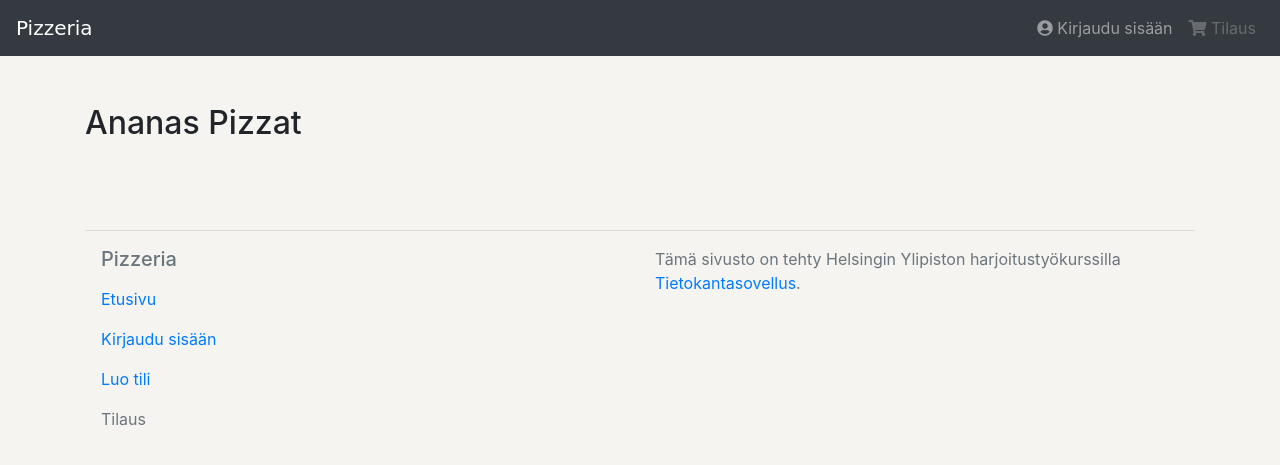
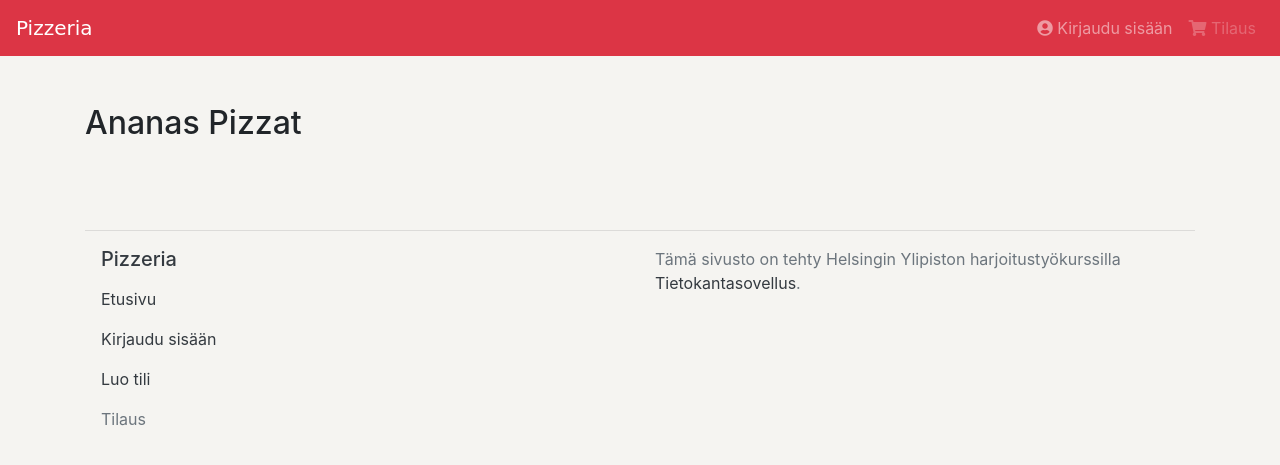
Before and after one commit to juissijohtaja/Pizzapalvelu, a Flask app: page / in a window 1280 px wide. Shown: the top 465 px of the page. Run offline with Flask 2, Linux system fonts and the light colour scheme; data that the repository does not hold is empty; some libraries are stand-ins or nearby versions; some web fonts are replaced.

Commit message:
homepage design

```diff
--- a/application/templates/index.html
+++ b/application/templates/index.html
@@ -6,7 +6,7 @@
     {% for pizza in pizzas %}
     <div class="col mb-4">
       <div class="card h-100">
-        <h5 class="card-header text-white text-capitalize bg-danger">{{ pizza.name }}</h5>
+        <h5 class="card-header text-capitalize bg-transparent">{{ pizza.name }}</h5>
         <div class="card-body">
           <h5 class="card-title">{{ pizza.price }} €</h5>
           <p class="card-text text-capitalize">
@@ -16,7 +16,7 @@
           </p>
         </div>
         <div class="card-footer bg-transparent border-light">
-          <button class="btn btn-outline-info btn-block"><i class="fas fa-cart-plus"></i> Tilaa</button>
+          <button class="btn btn-info btn-block"><i class="fas fa-cart-plus"></i> Tilaa</button>
         </div>
       </div>
     </div>
--- a/application/templates/layout.html
+++ b/application/templates/layout.html
@@ -10,7 +10,7 @@
     </head>
     <body>
       <header>
-        <nav class="navbar navbar-expand-lg navbar-dark bg-dark">
+        <nav class="navbar navbar-expand-lg navbar-dark bg-danger">
           <a class="navbar-brand pizzeria-logo" href="{{ url_for('index') }}">Pizzeria</a>
           <button class="navbar-toggler" type="button" data-toggle="collapse" data-target="#navbarCollapse" aria-controls="navbarCollapse" aria-expanded="false" aria-label="Toggle navigation">
                   <span class="navbar-toggler-icon"></span>
@@ -67,26 +67,26 @@
           <div class="row">
             <div class="col">
               <nav class="nav flex-column">
-                <h5 class="pl-3">Pizzeria</h5>
-                <a class="nav-link active" href="{{ url_for('index') }}">Etusivu</a>
-                <a class="nav-link" href="{{ url_for('auth_login') }}">Kirjaudu sisään</a>
-                <a class="nav-link" href="{{ url_for('auth_signup') }}">Luo tili</a>
-                <a class="nav-link disabled" href="#">Tilaus</a>
+                <h5 class="text-dark pl-3">Pizzeria</h5>
+                <a class="nav-link text-dark" href="{{ url_for('index') }}">Etusivu</a>
+                <a class="nav-link text-dark" href="{{ url_for('auth_login') }}">Kirjaudu sisään</a>
+                <a class="nav-link text-dark" href="{{ url_for('auth_signup') }}">Luo tili</a>
+                <a class="nav-link text-muted disabled" href="#">Tilaus</a>
               </nav>
             </div>
             {% if current_user.username == "juissi" or current_user.username == "teppo" %}
               <div class="col">
                 <nav class="nav flex-column">
-                  <h5 class="pl-3">Ylläpito</h5>
-                  <a class="nav-link active" href="{{ url_for('pizzas_index') }}">Pizzat</a>
-                  <a class="nav-link" href="{{ url_for('toppings_index') }}">Täytteet</a>
-                  <a class="nav-link" href="{{ url_for('user_index') }}">Käyttäjät</a>
-                  <a class="nav-link disabled" href="#">Tilaukset</a>
+                  <h5 class="text-dark pl-3">Ylläpito</h5>
+                  <a class="nav-link text-dark" href="{{ url_for('pizzas_index') }}">Pizzat</a>
+                  <a class="nav-link text-dark" href="{{ url_for('toppings_index') }}">Täytteet</a>
+                  <a class="nav-link text-dark" href="{{ url_for('user_index') }}">Käyttäjät</a>
+                  <a class="nav-link text-muted disabled" href="#">Tilaukset</a>
                 </nav>
               </div>
             {% endif %}
             <div class="col">
-              <p>Tämä sivusto on tehty Helsingin Ylipiston harjoitustyökurssilla <a href="https://materiaalit.github.io/tsoha-20/">Tietokantasovellus</a>.</p>
+              <p>Tämä sivusto on tehty Helsingin Ylipiston harjoitustyökurssilla <a class="text-dark" href="https://materiaalit.github.io/tsoha-20/">Tietokantasovellus</a>.</p>
             </div>
           </div>
         </div>
```
